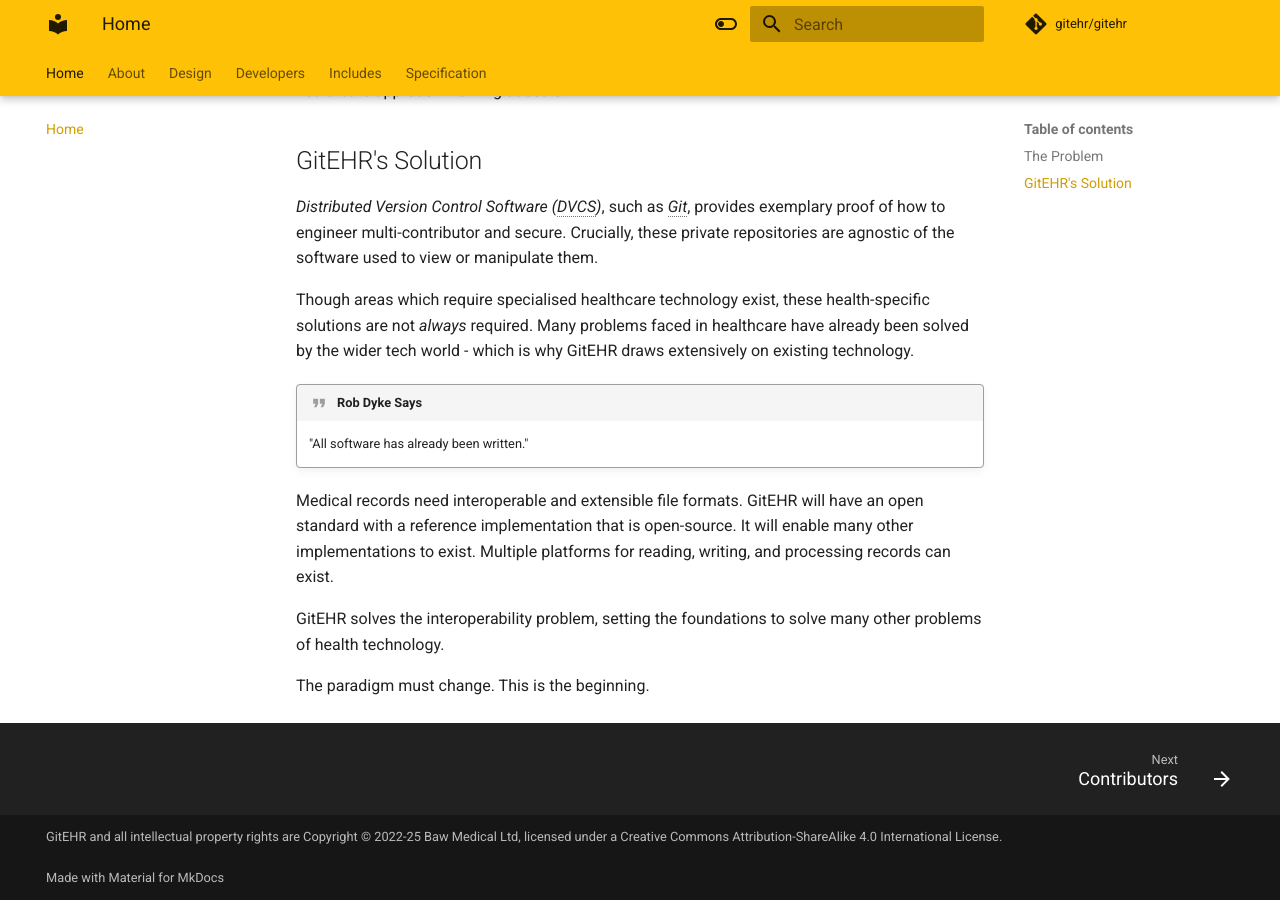
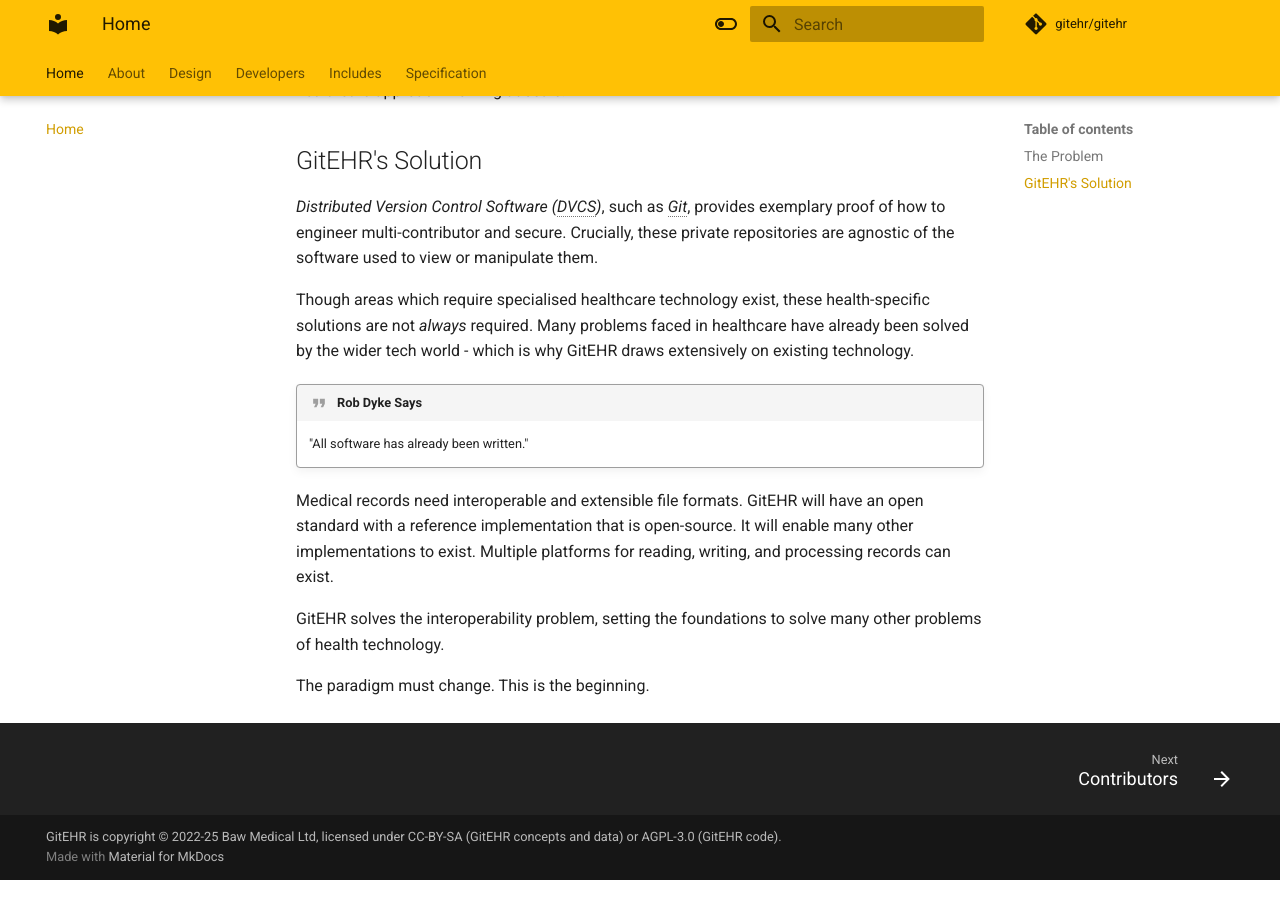
Before and after one commit to gitehr/gitehr, an MkDocs documentation site: the page built from docs/index.md, in a window 1280 px wide and 900 px high, scrolled down 740 px. Built offline with MkDocs 1.6.1 and Material for MkDocs 9.7.7, drawn with Linux system fonts in a browser that asks for light colours; comment, search, counter and statistics services are not loaded.

Commit message:
updates copyright notices, small refactor of docker compose mkdocs setup

```diff
--- a/mkdocs.yml
+++ b/mkdocs.yml
@@ -8,7 +8,7 @@
 edit_uri: edit/main/docs/
 
 copyright: >
-  GitEHR and all intellectual property rights are Copyright &copy; 2022-25 Baw Medical Ltd, licensed under a <a rel="license" href="http://creativecommons.org/licenses/by-sa/4.0/">Creative Commons Attribution-ShareAlike 4.0 International License</a>. <a rel="license" href="http://creativecommons.org/licenses/by-sa/4.0/"><br/><br/>
+  GitEHR is copyright &copy; 2022-25 Baw Medical Ltd, licensed under <a rel="license" href="https://creativecommons.org/licenses/by-sa/4.0/">CC-BY-SA</a> (GitEHR concepts and data) or <a rel="license" href="https://www.gnu.org/licenses/agpl-3.0.en.html">AGPL-3.0</a> (GitEHR code).
 
 theme:
   features:
```
Also changed, not shown: docker-compose.yml (+7 -8 lines), docs/specification/specification.md (+4 -0 lines), 2 other files.
